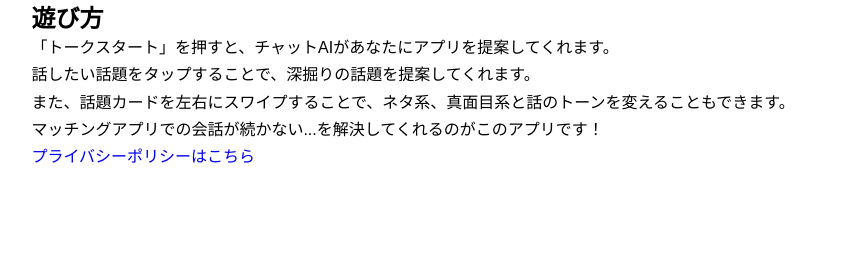
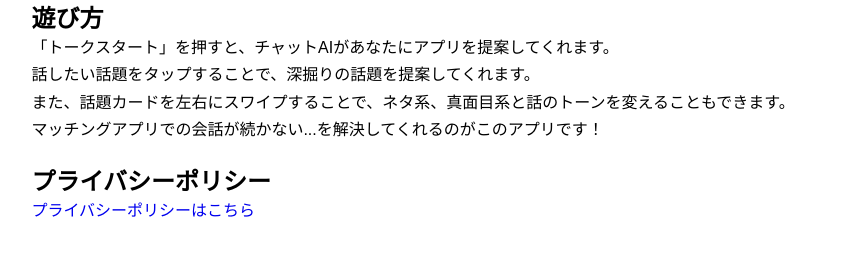
Before and after one commit to aiidu/talklist, a plain HTML site: page index.html in a window 1280 px wide. Shown: the part 82-338 px from the top of the page, without its empty margins (7-861 px from the left). Drawn offline with Linux system fonts and the light colour scheme.

Commit message:
Update index.html

```diff
--- a/index.html
+++ b/index.html
@@ -18,6 +18,7 @@
       <p>話したい話題をタップすることで、深掘りの話題を提案してくれます。</p>
       <p>また、話題カードを左右にスワイプすることで、ネタ系、真面目系と話のトーンを変えることもできます。</p>
       <p>マッチングアプリでの会話が続かない...を解決してくれるのがこのアプリです！</p>
+      <h2>プライバシーポリシー</h2>
       <p><a href="https://aiidu.github.io/talklist/privacy-policy">プライバシーポリシーはこちら</a></p>
     </div>
   </body>
```
